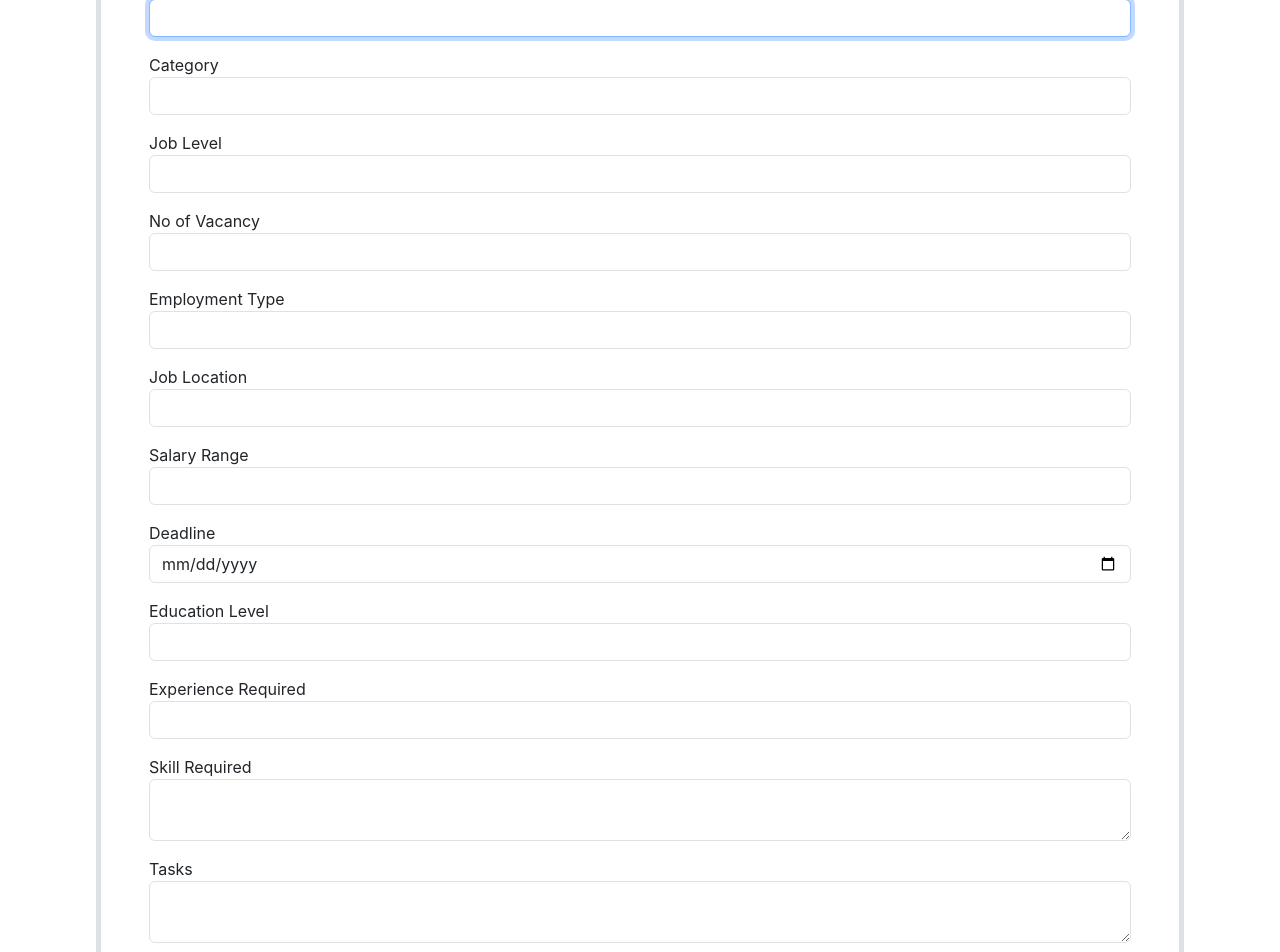
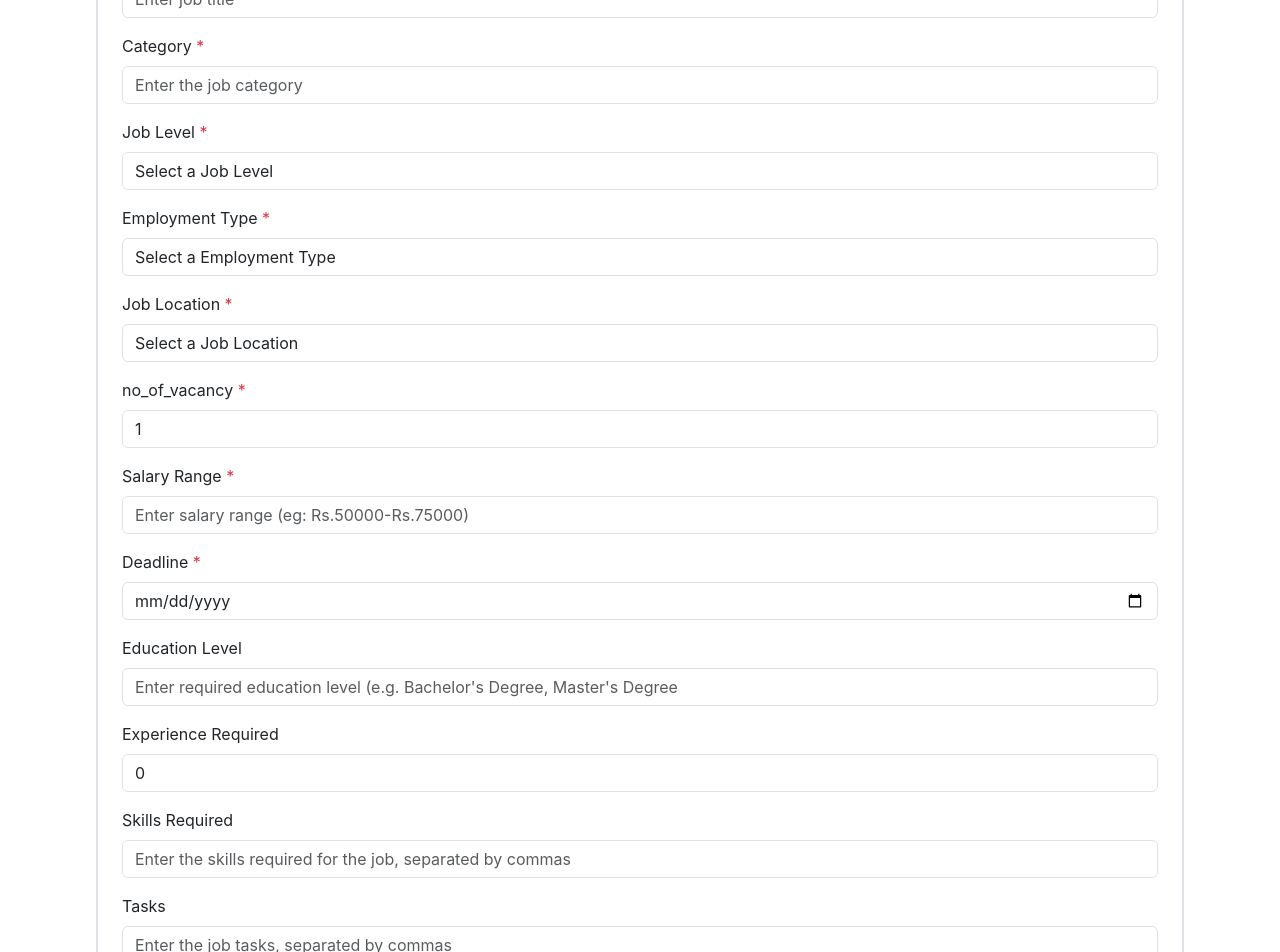
Before and after one commit to The-SP/Job-Portal-Frontend, a React (Create React App) app: page /jobs/create in a window 1280 px wide. Shown: the part 380-1332 px from the top of the page. Built offline with nearby package versions, Linux system fonts and the light colour scheme.

Commit message:
Use formik and yup

```diff
--- a/package.json
+++ b/package.json
@@ -8,12 +8,14 @@
     "@testing-library/user-event": "^13.5.0",
     "axios": "^1.2.1",
     "bootstrap": "^5.3.0-alpha1",
+    "formik": "^2.2.9",
     "react": "^18.2.0",
     "react-dom": "^18.2.0",
     "react-feather": "^2.0.10",
     "react-router-dom": "^6.6.1",
     "react-scripts": "5.0.1",
-    "web-vitals": "^2.1.4"
+    "web-vitals": "^2.1.4",
+    "yup": "^0.32.11"
   },
   "scripts": {
     "start": "react-scripts start",
--- a/src/axios_instance.js
+++ b/src/axios_instance.js
@@ -55,7 +55,6 @@ axiosInstance.interceptors.response.use(
       }
 
       if (refreshToken) {
-          console.log("refreshToken", typeof(refreshToken));
         const tokenParts = JSON.parse(atob(refreshToken.split(".")[1]));
 
         // exp date in token is expressed in seconds, while now() returns milliseconds:
--- /dev/null
+++ b/src/components/Inputs.js
@@ -0,0 +1,66 @@
+import { useField } from "formik";
+
+const MyTextInput = ({ label, required, ...props }) => {
+  // useField() returns [formik.getFieldProps(), formik.getFieldMeta()]
+  // which we can spread on <input>. We can use field meta to show an error
+  // message if the field is invalid and it has been touched (i.e. visited)
+  const [field, meta] = useField(props);
+  return (
+    <div className="form-group mb-3">
+      <label htmlFor={props.id || props.name} className="form-label">
+        {label}
+        {required && <span className="text-danger"> *</span>}
+      </label>
+      <input className="form-control" {...field} {...props} />
+      {meta.touched && meta.error ? (
+        <div className="error text-danger small">{meta.error}</div>
+      ) : null}
+    </div>
+  );
+};
+
+// const MyCheckbox = ({ children, ...props }) => {
+//   // React treats radios and checkbox inputs differently other input types, select, and textarea.
+//   // Formik does this too! When you specify `type` to useField(), it will
+//   // return the correct bag of props for you -- a `checked` prop will be included
+//   // in `field` alongside `name`, `value`, `onChange`, and `onBlur`
+//   const [field, meta] = useField({ ...props, type: "checkbox" });
+//   return (
+//     <div>
+//       <label className="checkbox-input">
+//         <input type="checkbox" {...field} {...props} />
+//         {children}
+//       </label>
+//       {meta.touched && meta.error ? (
+//         <div className="error">{meta.error}</div>
+//       ) : null}
+//     </div>
+//   );
+// };
+
+const MySelect = ({ label, required, options, ...props }) => {
+  const [field, meta] = useField(props);
+  return (
+    <div className="form-group mb-3">
+      <label htmlFor={props.id || props.name} className="form-label">
+        {label}
+        {required && <span className="text-danger"> *</span>}
+      </label>
+      <select className="form-control" {...field} {...props}>
+        <option value="" className="text-secondary">
+          Select a {label}
+        </option>
+        {options.map((option) => (
+          <option key={option.value} value={option.value}>
+            {option.label}
+          </option>
+        ))}
+      </select>{" "}
+      {meta.touched && meta.error ? (
+        <div className="text-danger small">{meta.error}</div>
+      ) : null}
+    </div>
+  );
+};
+
+export { MyTextInput, MySelect };
--- a/src/pages/job_applications/SeekerApplications.js
+++ b/src/pages/job_applications/SeekerApplications.js
@@ -50,7 +50,7 @@ const SeekerApplicationsList = () => {
                   {/* Button trigger modal  */}
                   <button
                     type="button"
-                    class="btn btn-outline-danger"
+                    className="btn btn-outline-danger"
                     data-bs-toggle="modal"
                     data-bs-target="#delApplicationModal"
                     onClick={() => setActiveID(application.id)}
--- a/src/pages/jobs/JobCreate.js
+++ b/src/pages/jobs/JobCreate.js
@@ -1,41 +1,35 @@
-import React, { useState } from "react";
 import { useNavigate } from "react-router-dom";
+import { Formik, Form } from "formik";
+import * as Yup from "yup";
+
+import { urls } from "../../config";
 import axiosInstance from "../../axios_instance";
-import { urls } from "../../config";
+import { MyTextInput, MySelect } from "../../components/Inputs";
 
 const JobCreate = () => {
   const navigate = useNavigate();
-  const [title, setTitle] = useState("");
-  const [category, setCategory] = useState("");
-  const [job_level, setJobLevel] = useState("");
-  const [no_of_vacancy, setNoOfVacancy] = useState("");
-  const [employment_type, setEmploymentType] = useState("");
-  const [job_location, setJobLocation] = useState("");
-  const [salary_range, setSalaryRange] = useState("");
-  const [deadline, setDeadline] = useState("");
-  const [education_level, setEducationLevel] = useState("");
-  const [experience_required, setExperienceRequired] = useState("");
-  const [skill_required, setSkillRequired] = useState("");
-  const [tasks, setTasks] = useState("");
-  const [perks_and_benefits, setPerksAndBenefits] = useState("");
 
-  const handleSubmit = (event) => {
-    event.preventDefault();
-    const job = {
-      title,
-      category,
-      job_level,
-      no_of_vacancy,
-      employment_type,
-      job_location,
-      salary_range,
-      deadline,
-      education_level,
-      experience_required,
-      skill_required,
-      tasks,
-      perks_and_benefits,
-    };
+  const JOB_LEVEL_CHOICES = [
+    { value: "entry", label: "Entry" },
+    { value: "intern", label: "Intern" },
+    { value: "mid", label: "Mid" },
+    { value: "senior", label: "Senior" },
+  ];
+
+  const EMPLOYMENT_TYPE_CHOICES = [
+    { value: "full-time", label: "Full-time" },
+    { value: "part-time", label: "Part-time" },
+    { value: "contract", label: "Contract" },
+    { value: "intern", label: "Intern" },
+    { value: "freelance", label: "Freelance" },
+  ];
+
+  const JOB_LOCATION_CHOICES = [
+    { value: "remote", label: "Remote" },
+    { value: "work-from-home", label: "Work-from-home" },
+    { value: "office", label: "Office" },
+  ];
+  const handleSubmit = (job) => {
     axiosInstance
       .post(urls.JOB_CREATE, job)
       .then((res) => {
@@ -48,147 +42,144 @@ const JobCreate = () => {
   return (
     <div className="contianer m-5 p-5">
       <h2>Create new job</h2>
-      <form className="p-5 border border-5" onSubmit={handleSubmit}>
-        <div className="form-group mb-3">
-          <label htmlFor="title">Title</label>
-          <input
+
+      {/* Pass initial values, validation and submit funciton */}
+      <Formik
+        initialValues={{
+          title: "",
+          category: "",
+          job_level: "",
+          no_of_vacancy: 1,
+          salary_range: "",
+          deadline: "",
+          employment_type: "",
+          job_location: "",
+          education_level: "",
+          experience_required: 0,
+          skill_required: "",
+          tasks: "",
+          perks_and_benefits: "",
+        }}
+        validationSchema={Yup.object({
+          // Basic Information
+          title: Yup.string().required("Required"),
+          category: Yup.string().required("Required"),
+          no_of_vacancy: Yup.number().min(1).required("Required"),
+          salary_range: Yup.string().required("Required"),
+          deadline: Yup.date().required("Required"),
+          // Choice fields
+          job_level: Yup.string().required("Job level is required"),
+          // .oneOf(JOB_LEVEL_CHOICES.map((level) => level[0]), 'Invalid Job Level'),
+          employment_type: Yup.string().required("Employment type is required"),
+          // .oneOf(EMPLOYMENT_TYPE_CHOICES.map((type) => type[0]), 'Invalid Employment Type'),
+          job_location: Yup.string().required("Job location is required"),
+          // .oneOf(JOB_LOCATION_CHOICES.map((location) => location[0]), 'Invalid Job Location'),
+          //   Specification
+          education_level: Yup.string(),
+          experience_required: Yup.number().min(0),
+          skill_required: Yup.string(),
+          //   Additional Description
+          tasks: Yup.string(),
+          perks_and_benefits: Yup.string(),
+        })}
+        onSubmit={(job) => {
+          handleSubmit(job);
+        }}
+      >
+        <Form className="p-4 border border-2">
+          <MyTextInput
+            label="Title"
+            name="title"
             type="text"
-            className="form-control"
-            autoFocus
-            id="title"
-            value={title}
-            onChange={(e) => setTitle(e.target.value)}
+            placeholder="Enter job title"
             required
           />
-        </div>
-        <div className="form-group mb-3">
-          <label htmlFor="category">Category</label>
-          <input
+          <MyTextInput
+            label="Category"
+            name="category"
             type="text"
-            className="form-control"
-            id="category"
-            value={category}
-            onChange={(e) => setCategory(e.target.value)}
+            placeholder="Enter the job category"
             required
           />
-        </div>
-        <div className="form-group mb-3">
-          <label htmlFor="job_level">Job Level</label>
-          <input
-            type="text"
-            className="form-control"
-            id="job_level"
-            value={job_level}
-            onChange={(e) => setJobLevel(e.target.value)}
+          <MySelect
+            label="Job Level"
+            name="job_level"
+            options={JOB_LEVEL_CHOICES}
             required
           />
-        </div>
-        <div className="form-group mb-3">
-          <label htmlFor="no_of_vacancy">No of Vacancy</label>
-          <input
-            type="number"
-            className="form-control"
-            id="no_of_vacancy"
-            value={no_of_vacancy}
-            onChange={(e) => setNoOfVacancy(e.target.value)}
+
+          <MySelect
+            label="Employment Type"
+            name="employment_type"
+            options={EMPLOYMENT_TYPE_CHOICES}
             required
           />
-        </div>
-        <div className="form-group mb-3">
-          <label htmlFor="employment_type">Employment Type</label>
-          <input
-            type="text"
-            className="form-control"
-            id="employment_type"
-            value={employment_type}
-            onChange={(e) => setEmploymentType(e.target.value)}
+
+          <MySelect
+            label="Job Location"
+            name="job_location"
+            options={JOB_LOCATION_CHOICES}
             required
           />
-        </div>
-        <div className="form-group mb-3">
-          <label htmlFor="job_location">Job Location</label>
-          <input
-            type="text"
-            className="form-control"
-            id="job_location"
-            value={job_location}
-            onChange={(e) => setJobLocation(e.target.value)}
+
+          <MyTextInput
+            label="no_of_vacancy"
+            name="no_of_vacancy"
+            type="number"
+            placeholder="Enter number of vacant posts"
             required
           />
-        </div>
-        <div className="form-group mb-3">
-          <label htmlFor="salary_range">Salary Range</label>
-          <input
+          <MyTextInput
+            label="Salary Range"
+            name="salary_range"
             type="text"
-            className="form-control"
-            id="salary_range"
-            value={salary_range}
-            onChange={(e) => setSalaryRange(e.target.value)}
+            placeholder="Enter salary range (eg: Rs.50000-Rs.75000)"
             required
           />
-        </div>
-        <div className="form-group mb-3">
-          <label htmlFor="deadline">Deadline</label>
-          <input
+          <MyTextInput
+            label="Deadline"
+            name="deadline"
             type="date"
-            className="form-control"
-            id="deadline"
-            value={deadline}
-            onChange={(e) => setDeadline(e.target.value)}
+            placeholder="Doe"
             required
           />
-        </div>
-        <div className="form-group mb-3">
-          <label htmlFor="education_level">Education Level</label>
-          <input
+
+          <MyTextInput
+            label="Education Level"
+            name="education_level"
             type="text"
-            className="form-control"
-            id="education_level"
-            value={education_level}
-            onChange={(e) => setEducationLevel(e.target.value)}
+            placeholder="Enter required education level (e.g. Bachelor's Degree, Master's Degree"
           />
-        </div>
-        <div className="form-group mb-3">
-          <label htmlFor="experience_required">Experience Required</label>
-          <input
+          <MyTextInput
+            label="Experience Required"
+            name="experience_required"
             type="number"
-            className="form-control"
-            id="experience_required"
-            value={experience_required}
-            onChange={(e) => setExperienceRequired(e.target.value)}
+            placeholder="Enter required experience in years(e.g. 3, 5)"
           />
-        </div>
-        <div className="form-group mb-3">
-          <label htmlFor="skill_required">Skill Required</label>
-          <textarea
-            className="form-control"
-            id="skill_required"
-            value={skill_required}
-            onChange={(e) => setSkillRequired(e.target.value)}
+          <MyTextInput
+            label="Skills Required"
+            name="skill_required"
+            type="text"
+            placeholder="Enter the skills required for the job, separated by commas"
           />
-        </div>
-        <div className="form-group mb-3">
-          <label htmlFor="tasks">Tasks</label>
-          <textarea
-            className="form-control"
-            id="tasks"
-            value={tasks}
-            onChange={(e) => setTasks(e.target.value)}
+          <MyTextInput
+            label="Tasks"
+            name="tasks"
+            type="text"
+            placeholder="Enter the job tasks, separated by commas"
           />
-        </div>
-        <div className="form-group mb-3">
-          <label htmlFor="perks_and_benefits">Perks and Benefits</label>
-          <textarea
-            className="form-control"
-            id="perks_and_benefits"
-            value={perks_and_benefits}
-            onChange={(e) => setPerksAndBenefits(e.target.value)}
+          <MyTextInput
+            label="Perks and Benefits"
+            name="perks_and_benefits"
+            type="text"
+            placeholder="Enter the perks and benefits offered with the job, separated by commas"
           />
-        </div>
-        <button type="submit" className="btn btn-primary">
-          Submit
-        </button>
-      </form>
+
+          <button type="submit" className="btn btn-success">
+            Post
+          </button>
+        </Form>
+      </Formik>
     </div>
   );
 };
```
Also changed, not shown: src/pages/job_applications/ApplicationDelete.js (+11 -11 lines), 1 other file (tests, documents, lock files or other folders).
